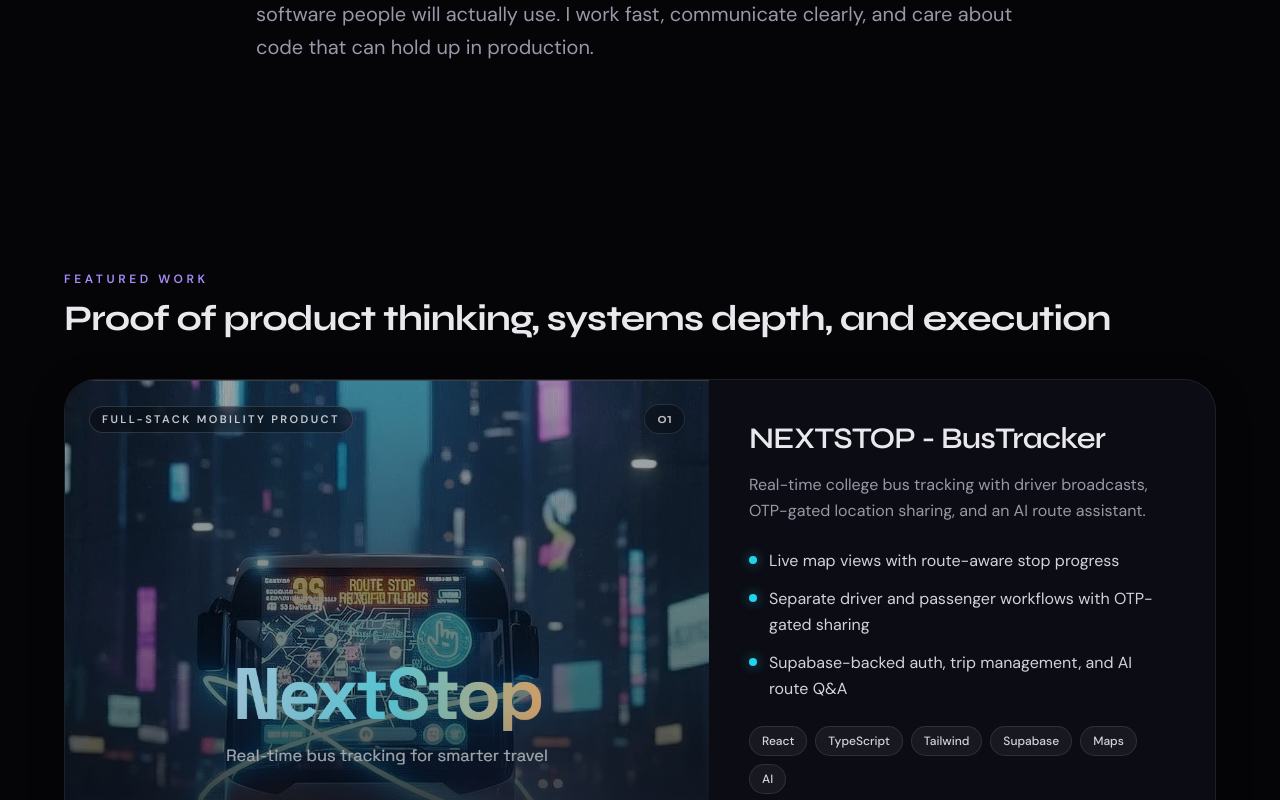
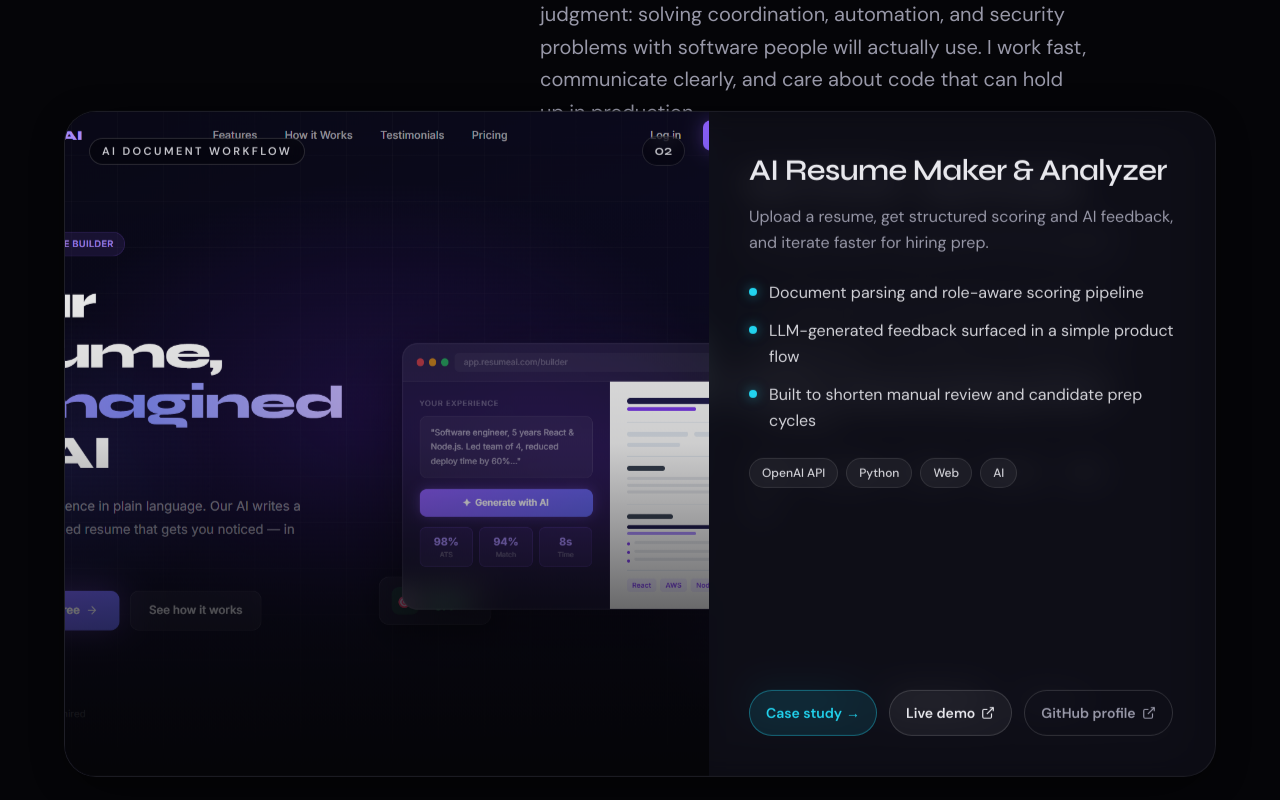
Before and after one commit to Gokul-k07/Gokul_portfolio, a Next.js app: page / in a window 1280 px wide. Shown: the part 1120-1920 px from the top of the page. Built offline with nearby package versions, Linux system fonts and the light colour scheme; no server answers.

Commit message:
Enhance FeaturedProjects and Intro components with scroll animations and Spline viewer integration; add stack card variants for improved visual effects.

```diff
--- a/components/sections/FeaturedProjects.tsx
+++ b/components/sections/FeaturedProjects.tsx
@@ -1,11 +1,12 @@
 "use client";
 
+import { useRef, useState, useEffect } from "react";
 import Image from "next/image";
 import Link from "next/link";
-import { motion, useReducedMotion } from "framer-motion";
+import { motion, useReducedMotion, useScroll, useTransform } from "framer-motion";
 import type { Project } from "@/data/projects";
 import { featuredProjects } from "@/data/projects";
-import { getScrollSectionVariants } from "@/lib/sectionVariants";
+import { getScrollSectionVariants, getStackCardVariants } from "@/lib/sectionVariants";
 import { IconExternal } from "@/components/icons/SocialIcons";
 
 function ProjectActions({ project }: { project: Project }) {
@@ -44,9 +45,25 @@ function ProjectActions({ project }: { project: Project }) {
   );
 }
 
-function ProjectCard({ project, index, imagePriority = false }: { project: Project; index: number; imagePriority?: boolean }) {
+function ProjectCard({ project, index, imagePriority = false, stackPosition = 0, isTopCard = false }: { project: Project; index: number; imagePriority?: boolean; stackPosition?: number; isTopCard?: boolean }) {
+  // Increase blur for deeper stack positions
+  const blurAmount = isTopCard ? 16 : 20 + Math.min(stackPosition, 4) * 8; // 16, 28, 36, 44, ...
+  const glassClasses = isTopCard
+    ? "glass group overflow-hidden rounded-[2rem] border border-white/12 shadow-[0_24px_80px_-32px_rgba(0,0,0,0.72),0_0_20px_rgba(34,211,238,0.15)]"
+    : "glass group overflow-hidden rounded-[2rem] border border-white/6 shadow-[0_16px_64px_-24px_rgba(0,0,0,0.48)]";
+
+  const backdropBlur = `blur(${blurAmount}px)`;
+  const opacity = isTopCard ? 1 : 0.7;
+
   return (
-    <article className="glass group overflow-hidden rounded-[2rem] border border-white/10 shadow-[0_24px_80px_-32px_rgba(0,0,0,0.72)]">
+    <motion.article
+      className={glassClasses}
+      style={{
+        backdropFilter: backdropBlur,
+        WebkitBackdropFilter: backdropBlur,
+        opacity,
+      }}
+    >
       <div className="grid min-h-[22rem] md:min-h-[calc(100dvh-8.5rem)] lg:grid-cols-[minmax(0,1.12fr)_minmax(20rem,0.88fr)]">
         <div className="relative min-h-[18rem] overflow-hidden bg-[var(--bg-elevated)] lg:min-h-full">
           <Image
@@ -106,16 +123,91 @@ function ProjectCard({ project, index, imagePriority = false }: { project: Proje
           </div>
         </div>
       </div>
-    </article>
+    </motion.article>
   );
 }
 
 function StackedScroll({ projects }: { projects: Project[] }) {
+  const reduced = useReducedMotion();
+  const cardVariants = getStackCardVariants(reduced);
+  const containerRef = useRef<HTMLDivElement>(null);
+  const [topCardIndex, setTopCardIndex] = useState(0);
+
+  // Track scroll progress through the stacking section
+  const { scrollYProgress } = useScroll({
+    target: containerRef,
+    offset: ["start end", "end start"]
+  });
+
+  // Update top card index when scroll progress changes
+  useEffect(() => {
+    const unsubscribe = scrollYProgress.on("change", (progress) => {
+      const segmentSize = 1 / projects.length;
+      setTopCardIndex(Math.min(Math.floor(progress / segmentSize), projects.length - 1));
+    });
+    return unsubscribe;
+  }, [scrollYProgress, projects.length]);
+
+  // Calculate animation progress for each card
+  const getCardProgress = (index: number, totalCards: number) => {
+    // Each card gets activated at different scroll progress points
+    const segmentSize = 1 / totalCards;
+    const startProgress = index * segmentSize;
+    const endProgress = (index + 1) * segmentSize;
+
+    return useTransform(scrollYProgress, [startProgress, endProgress], [0, 1]);
+  };
+
+  const getCardY = (index: number, totalCards: number) => {
+    const progress = getCardProgress(index, totalCards);
+
+    // Card starts from bottom of viewport, moves to center, then stays in stack
+    return useTransform(progress, [0, 0.5, 1], ["100vh", "0vh", `${-index * 60}px`]);
+  };
+
+  const getCardOpacity = (index: number, totalCards: number) => {
+    const progress = getCardProgress(index, totalCards);
+    return useTransform(progress, [0, 0.2, 1], [0, 1, 1]);
+  };
+
+  const getCardScale = (index: number, totalCards: number) => {
+    const progress = getCardProgress(index, totalCards);
+    return useTransform(progress, [0, 0.3, 0.7, 1], [0.8, 1, 1, 0.95]);
+  };
+
   return (
-    <div className="flex flex-col gap-5 md:gap-6">
-      {projects.map((project, index) => (
-        <ProjectCard key={project.slug} project={project} index={index} imagePriority={index === 0} />
-      ))}
+    <div
+      ref={containerRef}
+      className="relative"
+      style={{ height: `${projects.length * 100}vh` }}
+    >
+      <div className="sticky top-1/2 flex items-center justify-center" style={{ transform: 'translateY(-50%)' }}>
+        {projects.map((project, index) => {
+          const y = getCardY(index, projects.length);
+          const opacity = getCardOpacity(index, projects.length);
+          const scale = getCardScale(index, projects.length);
+          return (
+            <motion.div
+              key={project.slug}
+              className="absolute inset-0 flex items-center justify-center"
+              style={{
+                y,
+                opacity,
+                scale,
+                zIndex: index + 1,
+              }}
+            >
+              <ProjectCard
+                project={project}
+                index={index}
+                imagePriority={index === 0}
+                stackPosition={index}
+                isTopCard={topCardIndex === index}
+              />
+            </motion.div>
+          );
+        })}
+      </div>
     </div>
   );
 }
@@ -144,6 +236,8 @@ export function FeaturedProjects() {
         </motion.div>
 
         <StackedScroll projects={projects} />
+        {/* Spacer to separate from AI section */}
+        <div className="h-40 md:h-64" />
       </div>
     </section>
   );
--- a/components/sections/Intro.tsx
+++ b/components/sections/Intro.tsx
@@ -3,15 +3,45 @@
 import { motion, useReducedMotion } from "framer-motion";
 import { profile } from "@/data/profile";
 import { getScrollSectionVariants } from "@/lib/sectionVariants";
+import { useEffect, useRef } from "react";
 
 export function Intro() {
   const reduced = useReducedMotion();
   const variants = getScrollSectionVariants(reduced);
+  const splineContainerRef = useRef<HTMLDivElement>(null);
+
+  useEffect(() => {
+    if (splineContainerRef.current && !splineContainerRef.current.hasChildNodes()) {
+      // Load the Spline viewer script
+      const script = document.createElement('script');
+      script.type = 'module';
+      script.src = 'https://unpkg.com/@splinetool/viewer@1.12.73/build/spline-viewer.js';
+      document.head.appendChild(script);
+
+      // Create the spline-viewer element
+      const splineViewer = document.createElement('spline-viewer');
+      splineViewer.setAttribute('url', 'https://prod.spline.design/ky8GD6Q5UD5S8qY9/scene.splinecode');
+      splineViewer.style.width = '900px';
+      splineViewer.style.height = '440px';
+      splineViewer.style.marginLeft = '-100px';
+      splineViewer.style.marginRight = '0px';
+      splineViewer.style.minWidth = '';
+      splineViewer.style.position = 'relative';
+      splineViewer.style.left = '-100px';
+
+      splineContainerRef.current.appendChild(splineViewer);
+    }
+  }, []);
 
   return (
     <section id="intro" className="relative px-6 py-20 md:py-28">
-      <div className="mx-auto max-w-3xl">
-        <motion.div variants={variants} initial={false} whileInView="visible" viewport={{ once: true, amount: 0.35 }}>
+      <div className="mx-auto max-w-4xl flex flex-col gap-10 md:flex-row md:items-start md:gap-16">
+        {/* 3D Robot Spline Embed */}
+        <div className="w-full max-w-xs md:w-1/2 md:max-w-sm flex-shrink-0 md:self-start md:justify-start md:flex md:items-start md:pl-0" style={{marginLeft: -100}}>
+          <div className="rounded-2xl overflow-hidden bg-black/30 shadow-lg" ref={splineContainerRef} style={{marginLeft: -100, marginRight: 0}}/>
+        </div>
+        {/* Intro Text */}
+        <motion.div variants={variants} initial={false} whileInView="visible" viewport={{ once: true, amount: 0.35 }} className="flex-1">
           <h2 className="font-display text-2xl font-bold tracking-tight text-foreground md:text-3xl">
             Hi, I&apos;m {profile.name} &mdash; {profile.role}
           </h2>
--- a/lib/sectionVariants.ts
+++ b/lib/sectionVariants.ts
@@ -77,3 +77,28 @@ export function getHeroContainer(reduced: boolean | null): Variants {
     },
   };
 }
+
+export function getStackCardVariants(reduced: boolean | null): Variants {
+  if (reduced) {
+    return {
+      hidden: { opacity: 0, y: 100 },
+      visible: {
+        opacity: 1,
+        y: 0,
+        transition: { duration: 0.3 },
+      },
+    };
+  }
+  return {
+    hidden: { opacity: 0, y: 100, scale: 0.95 },
+    visible: {
+      opacity: 1,
+      y: 0,
+      scale: 1,
+      transition: {
+        duration: 0.8,
+        ease: [0.25, 0.46, 0.45, 0.94],
+      },
+    },
+  };
+}
```
